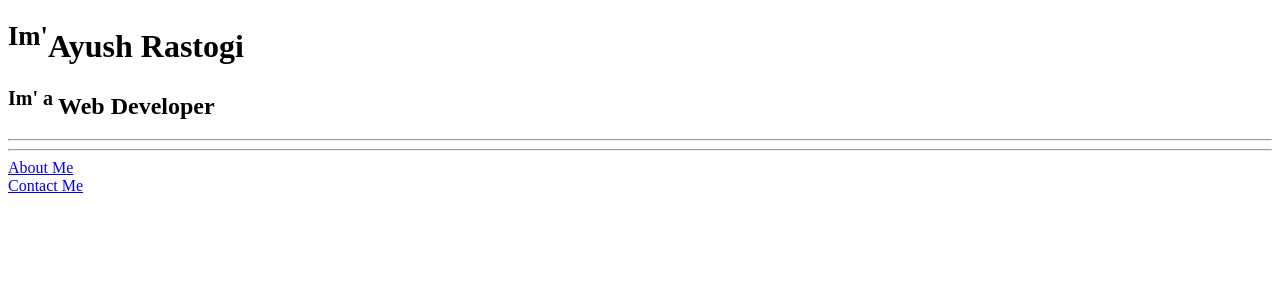
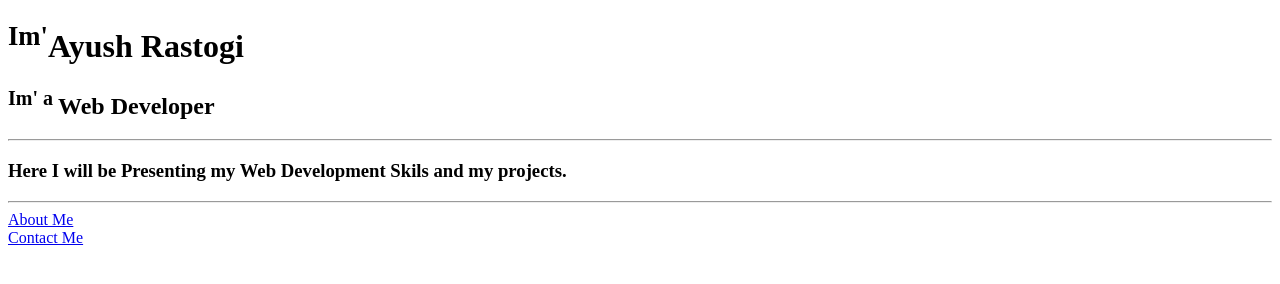
Before and after one commit to imAyushRastogi/My-Portfolio, a plain HTML site: page index.html in a window 1280 px wide. Drawn offline with Linux system fonts and the light colour scheme.

Commit message:
Update index.html

```diff
--- a/index.html
+++ b/index.html
@@ -10,6 +10,7 @@
     <h1><sup>Im'</sup>Ayush Rastogi</h1>
     <h2><sup>Im' a </sup>Web Developer</h2>
     <hr>
+    <h3>Here I will be Presenting my Web Development Skils and my projects.</h3>
     <!--<h3><a href="./public/movie-ranking.html">Movie Ranking Project</a></h3>
     <img src="./assets/images/movie-ranking.png" alt="Ranking project screenshot" height="200">
     <h3><a href="./public/birthday-invite.html">Birthday Invite Project</a></h3>
```
